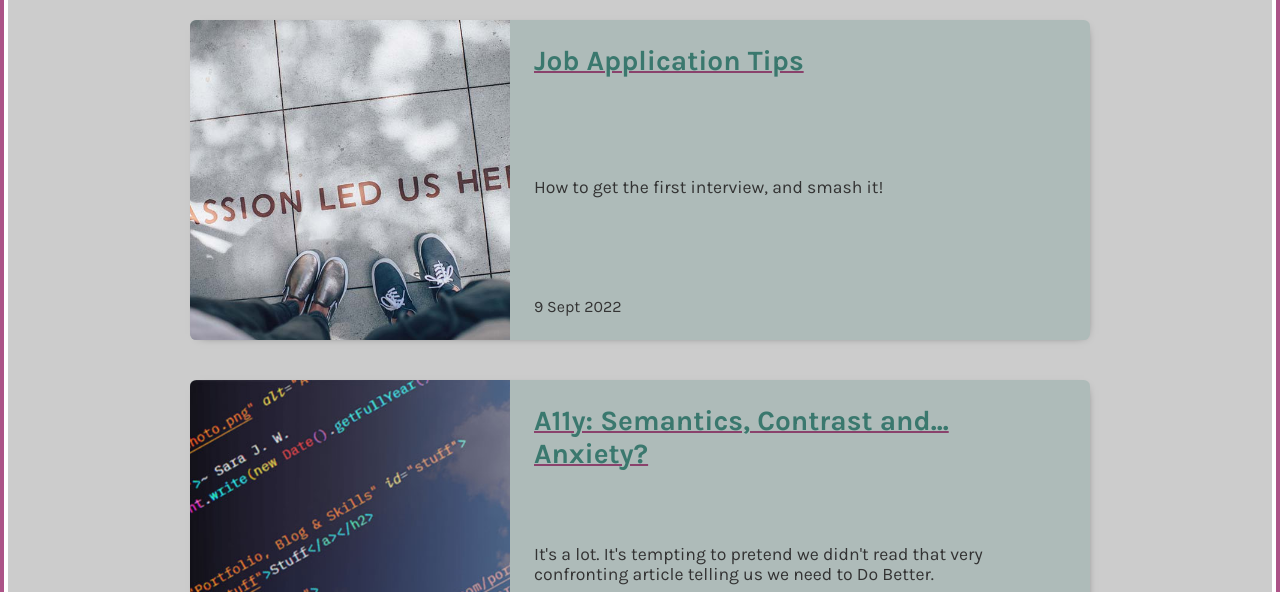
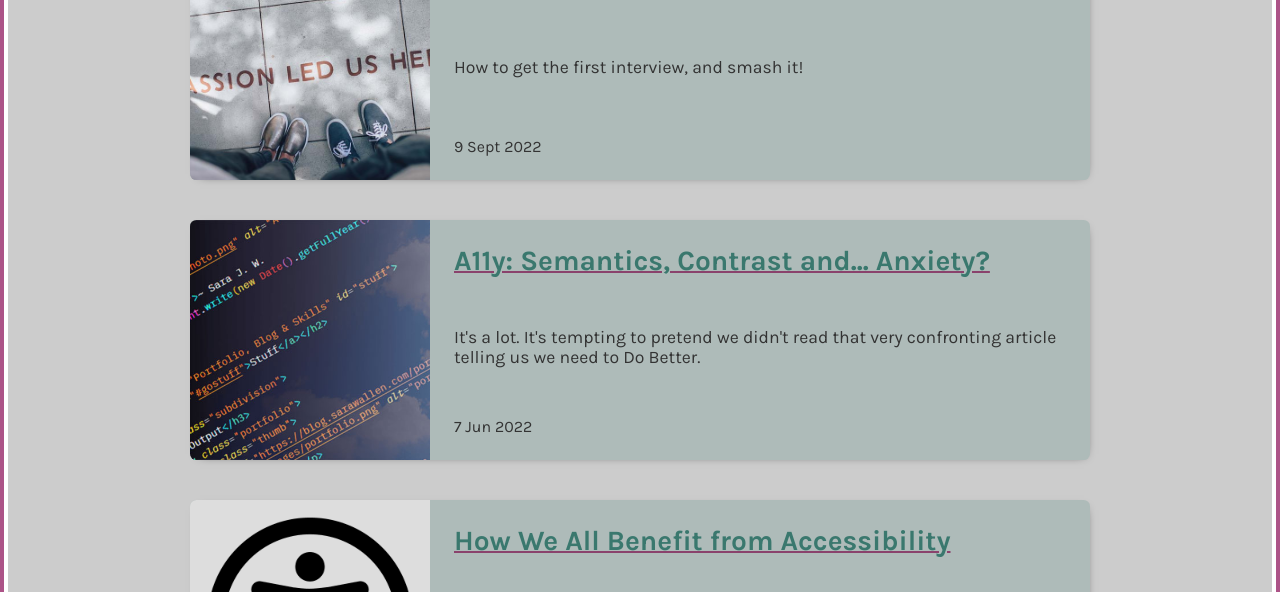
Before and after one commit to sarajw/sarawallen-astro, an Astro site: page / in a window 1280 px wide. Shown: the part 3289-3881 px from the top of the page. Built offline with nearby package versions, Linux system fonts and the light colour scheme; Astro itself is replaced by a stand-in of ours.

Commit message:
minor css tweaks, changed art hover effect

```diff
--- a/src/pages/index.astro
+++ b/src/pages/index.astro
@@ -139,7 +139,7 @@ const posts = (await Astro.glob('./blog/*.{md,mdx}')).sort(
 						<img class="logo" src="images/icons/mysql-icon.svg" alt="MySQL" title="MySQL">
 						<img class="logo" src="images/icons/powershell.svg" alt="PowerShell" title="PowerShell">
 						<img class="logo" src="images/icons/bash-icon.svg" alt="Bash" title="Bash">
-						<img class="logo" src="images/icons/vba.png" alt="VBA" title="VBA">
+						<!-- <img class="logo" src="images/icons/vba.png" alt="VBA" title="VBA"> -->
 					</div>
 				</article>
 			</section>
--- a/src/styles/global.css
+++ b/src/styles/global.css
@@ -262,14 +262,10 @@ section > article ul {
 	scale: 1.05;
 }
 #hero div:hover, #hero div:hover::before, #hero div:hover::after {
-  /* box-shadow: 0 0 1em -0.25em var(--hover); */
-  box-shadow: -0.1em 0 var(--hover),
-							 0.1em 0 var(--hover),
-							 0 -0.1em var(--hover),
-							 0  0.1em var(--hover);
+	outline: 0.1em solid var(--hover);
 }
 #hero div {
-  transition: scale ease 0.25s, box-shadow ease 0.25s;
+  transition: scale ease 0.25s, outline ease 0.25s;
 }
 
 .sara {
@@ -554,8 +550,8 @@ dialog::-webkit-scrollbar-corner {
 }
 #blog img {
 	display: block;
-	max-width: 20rem;
-	aspect-ratio: 1;
+	max-width: 15rem;
+	max-height: 15rem;
 	object-fit: cover;
 }
 #blog li div {
@@ -600,7 +596,7 @@ dialog::-webkit-scrollbar-corner {
 }
 
 
-@media only screen and (max-aspect-ratio: 3/4) {
+@media only screen and (width < 800px) {
 	#work .container {
 		width: 100%;
 	}
@@ -608,7 +604,6 @@ dialog::-webkit-scrollbar-corner {
 		flex-direction: column;
 	}
 	#blog img {
-		aspect-ratio: 16/9;
 		width: 100%;
 		max-width: 100%;
 	}
```
